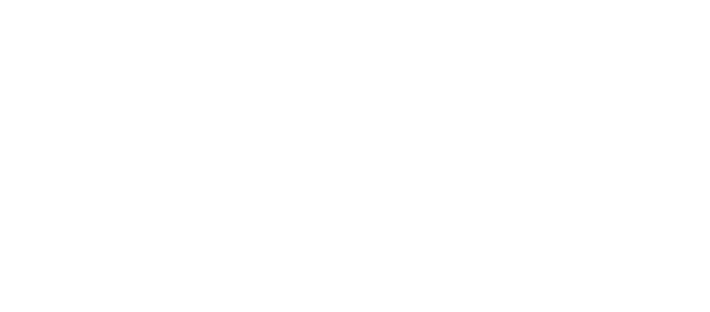
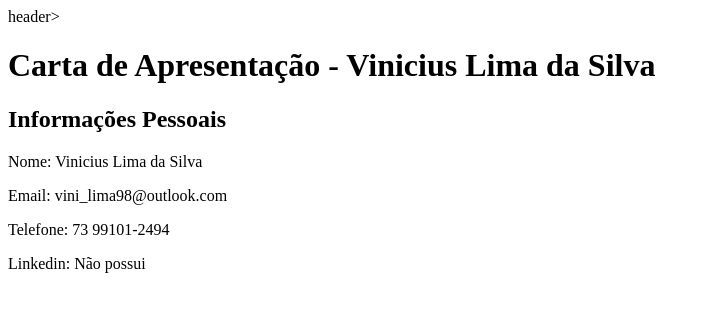
Before and after one commit to Vinicius-Lima-da-Silva/Front-End, a plain HTML site: page index.html in a window 1280 px wide. Shown: the whole page, without its empty margins (0-710 px from the left). Drawn offline with Linux system fonts and the light colour scheme.

Commit message:
Informações pessoais

```diff
--- a/index.html
+++ b/index.html
@@ -5,4 +5,13 @@
     <meta name="viewport" content="width=device-width, initial-scale=1.0">
     <title> Carta de Apresentacao - Vinicius Lima da Silva </title>
 </head>
-<body></body>
+<body>header>
+    <h1>Carta de Apresentação - Vinicius Lima da Silva</h1>
+</header>
+    <section>
+        <h2>Informações Pessoais</h2>
+        <p>Nome: Vinicius Lima da Silva</p>
+        <p>Email: vini_lima98@outlook.com</p>
+        <p>Telefone: 73 99101-2494</p>
+        <p>Linkedin: Não possui</p>
+    </section>
```
